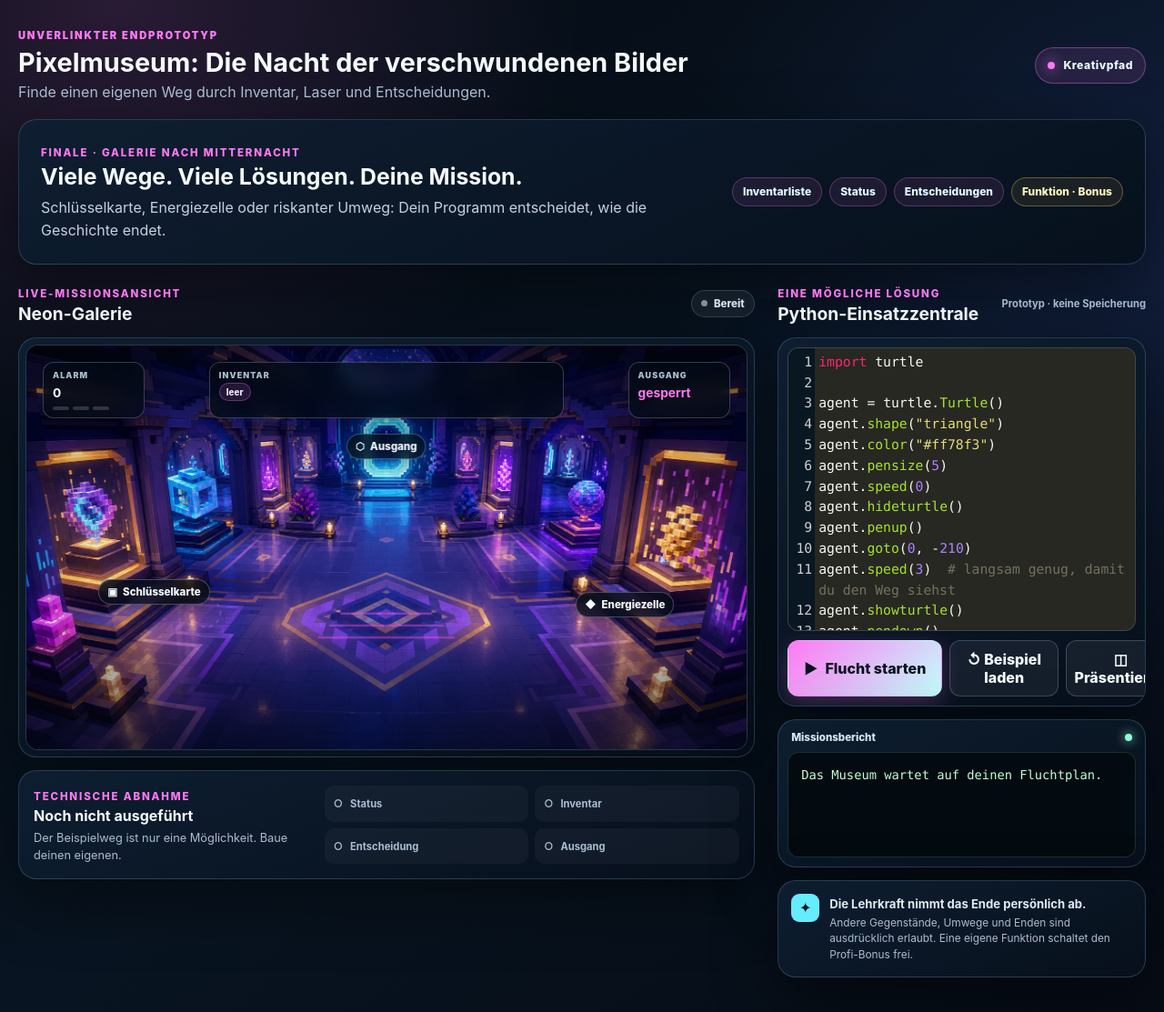
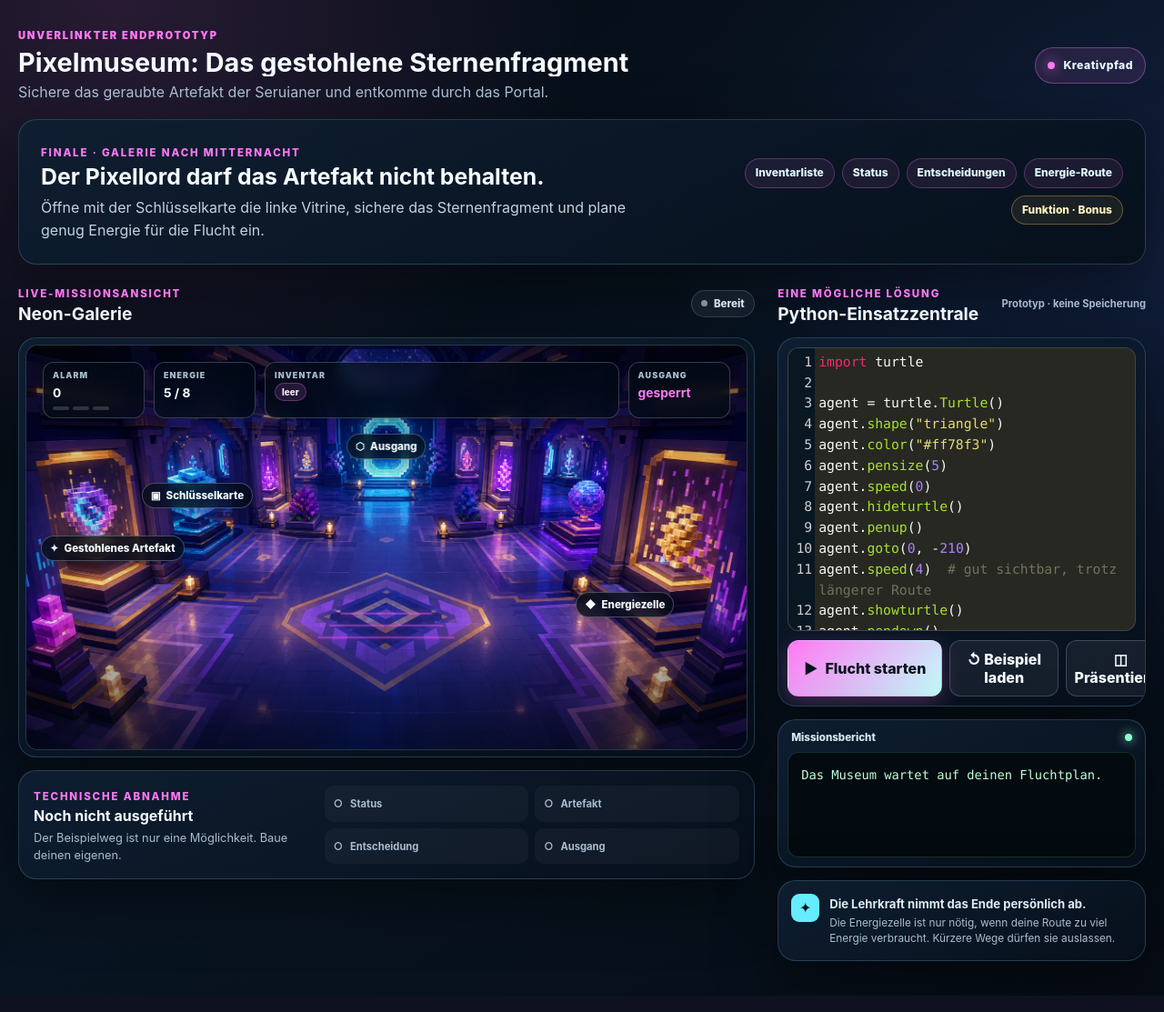
Before and after one commit to nmsboeheimkirchen/learnpython, a PHP site: page /prototypes/pixelmuseum_finale.html in a window 1280 px wide. Shown: the whole page at 91% size. Run offline with PHP 8.4, Linux system fonts and the light colour scheme; some libraries are stand-ins or nearby versions.

Commit message:
Refine PICO and Pixelmuseum finales

```diff
--- a/prototypes/finale.css
+++ b/prototypes/finale.css
@@ -1102,11 +1102,21 @@ svg.stage-overlay {
     backdrop-filter: blur(8px);
 }
 
-.charger-label { top: 61%; left: 4%; }
+.elevator-label { top: 38%; left: 3%; }
 .beacon-label { top: 41%; right: 7%; }
-.keycard-label { top: 58%; left: 10%; }
+.keycard-label { top: 34%; left: 16%; }
+.artifact-label { top: 47%; left: 2%; }
 .cell-label { top: 61%; right: 10%; }
 .portal-label { top: 22%; left: 50%; transform: translateX(-50%); }
+
+.museum-scene-recovered {
+    opacity: 0;
+    transition: opacity 420ms ease;
+}
+
+.artifact-secured .museum-scene-recovered {
+    opacity: 1;
+}
 
 .stage-hud > * {
     min-width: 112px;
@@ -1204,6 +1214,7 @@ svg.stage-overlay {
 
 .museum-hud { align-items: stretch; }
 .alarm-block,
+.energy-block,
 .exit-block { flex: 0 0 auto; }
 .inventory-block { flex: 1 1 240px; max-width: 390px; }
 
--- a/prototypes/finale.js
+++ b/prototypes/finale.js
@@ -72,9 +72,11 @@
     }
 
     function appendOutput(text) {
-        outputText += String(text);
+        const chunk = String(text);
+        outputText += chunk;
         consoleOutput.textContent = outputText;
         consoleOutput.scrollTop = consoleOutput.scrollHeight;
+        config.onOutput?.(chunk, outputText);
     }
 
     function clearTurtle() {
--- a/prototypes/pixelmuseum_finale.html
+++ b/prototypes/pixelmuseum_finale.html
@@ -4,7 +4,7 @@
     <meta charset="UTF-8">
     <meta name="viewport" content="width=device-width, initial-scale=1.0, viewport-fit=cover">
     <meta name="color-scheme" content="dark">
-    <title>Pixelmuseum – Finale-Prototyp</title>
+    <title>Pixelmuseum: Das gestohlene Sternenfragment – Finale-Prototyp</title>
     <link rel="stylesheet" href="../assets/vendor/codemirror/5.65.2/codemirror.min.css">
     <link rel="stylesheet" href="../assets/vendor/codemirror/5.65.2/monokai.min.css">
     <link rel="stylesheet" href="finale.css">
@@ -15,8 +15,8 @@
     <header class="prototype-header">
         <div>
             <span class="prototype-kicker">Unverlinkter Endprototyp</span>
-            <h1>Pixelmuseum: Die Nacht der verschwundenen Bilder</h1>
-            <p>Finde einen eigenen Weg durch Inventar, Laser und Entscheidungen.</p>
+            <h1>Pixelmuseum: Das gestohlene Sternenfragment</h1>
+            <p>Sichere das geraubte Artefakt der Seruianer und entkomme durch das Portal.</p>
         </div>
         <div class="path-badge" aria-label="Lernpfad Pixelmuseum">
             <span class="path-badge-dot" aria-hidden="true"></span>
@@ -28,13 +28,14 @@
         <section class="briefing-card" aria-labelledby="museum-briefing-title">
             <div>
                 <span class="eyebrow">Finale · Galerie nach Mitternacht</span>
-                <h2 id="museum-briefing-title">Viele Wege. Viele Lösungen. Deine Mission.</h2>
-                <p>Schlüsselkarte, Energiezelle oder riskanter Umweg: Dein Programm entscheidet, wie die Geschichte endet.</p>
+                <h2 id="museum-briefing-title">Der Pixellord darf das Artefakt nicht behalten.</h2>
+                <p>Öffne mit der Schlüsselkarte die linke Vitrine, sichere das Sternenfragment und plane genug Energie für die Flucht ein.</p>
             </div>
             <ul class="concept-strip" aria-label="Python-Ziele">
                 <li>Inventarliste</li>
                 <li>Status</li>
                 <li>Entscheidungen</li>
+                <li>Energie-Route</li>
                 <li class="bonus-chip">Funktion · Bonus</li>
             </ul>
         </section>
@@ -50,8 +51,9 @@
                 </div>
 
                 <div class="game-shell">
-                    <div class="game-stage" id="game-stage" aria-label="Nächtliches Pixelmuseum mit Ausstellungen, Lasern und leuchtendem Ausgang">
-                        <img class="scene-image" src="../assets/images/finales/pixel-museum.webp" alt="" fetchpriority="high">
+                    <div class="game-stage" id="game-stage" aria-label="Nächtliches Pixelmuseum mit gestohlenem Artefakt, Energiezelle und leuchtendem Ausgang">
+                        <img class="scene-image museum-scene-intact" src="../assets/images/finales/pixel-museum.webp" alt="" fetchpriority="high">
+                        <img class="scene-image museum-scene-recovered" src="../assets/images/finales/pixel-museum-recovered.webp" alt="">
                         <div class="scene-shade" aria-hidden="true"></div>
 
                         <svg class="stage-overlay museum-overlay" viewBox="0 0 960 540" preserveAspectRatio="none" aria-hidden="true">
@@ -67,7 +69,8 @@
                                 <path d="M420 358 L540 358"></path>
                             </g>
                             <g class="route-nodes">
-                                <circle cx="225" cy="335" r="18"></circle>
+                                <circle cx="230" cy="210" r="18"></circle>
+                                <circle cx="90" cy="225" r="18"></circle>
                                 <circle cx="710" cy="350" r="18"></circle>
                                 <circle cx="480" cy="155" r="24"></circle>
                             </g>
@@ -76,11 +79,13 @@
                         <div id="museum-turtle" class="turtle-target" aria-hidden="true"></div>
 
                         <div class="stage-label keycard-label"><span aria-hidden="true">▣</span> Schlüsselkarte</div>
+                        <div class="stage-label artifact-label"><span aria-hidden="true">✦</span> Gestohlenes Artefakt</div>
                         <div class="stage-label cell-label"><span aria-hidden="true">◆</span> Energiezelle</div>
                         <div class="stage-label portal-label"><span aria-hidden="true">⬡</span> Ausgang</div>
 
                         <div class="stage-hud museum-hud" aria-label="Museumsstatus">
                             <div class="alarm-block"><small>Alarm</small><strong id="alarm-value">0</strong><div class="alarm-dots" id="alarm-dots"><i></i><i></i><i></i></div></div>
+                            <div class="energy-block"><small>Energie</small><strong id="museum-energy">5 / 8</strong></div>
                             <div class="inventory-block"><small>Inventar</small><div id="inventory-items" class="inventory-items"><span>leer</span></div></div>
                             <div class="exit-block"><small>Ausgang</small><strong id="exit-state">gesperrt</strong></div>
                         </div>
@@ -95,7 +100,7 @@
                     </div>
                     <ul id="checks-list" class="checks-list" aria-label="Prüfergebnisse">
                         <li><span aria-hidden="true">○</span> Status</li>
-                        <li><span aria-hidden="true">○</span> Inventar</li>
+                        <li><span aria-hidden="true">○</span> Artefakt</li>
                         <li><span aria-hidden="true">○</span> Entscheidung</li>
                         <li><span aria-hidden="true">○</span> Ausgang</li>
                     </ul>
@@ -123,11 +128,11 @@ agent.speed(0)
 agent.hideturtle()
 agent.penup()
 agent.goto(0, -210)
-agent.speed(3)  # langsam genug, damit du den Weg siehst
+agent.speed(4)  # gut sichtbar, trotz längerer Route
 agent.showturtle()
 agent.pendown()
 
-turtle.Screen().delay(35)
+turtle.Screen().delay(30)
 
 status = {"alarm": 0, "energie": 5, "ausgang": "gesperrt"}
 inventar = []
@@ -136,12 +141,26 @@ def gehe_zu(x, y):
     agent.goto(x, y)
     status["energie"] = status["energie"] - 1
 
-gehe_zu(-250, -60)
+gehe_zu(-250, 60)
 agent.dot(16, "#ffd56b")
 inventar.append("Schlüsselkarte")
 print("Schlüsselkarte gefunden!")
 
 if "Schlüsselkarte" in inventar:
+    gehe_zu(-390, 45)
+    agent.dot(18, "#7df9ff")
+    inventar.append("Seruianer-Artefakt")
+    print("Artefakt sichergestellt!")
+else:
+    status["alarm"] = status["alarm"] + 1
+
+if status["energie"] &lt;= 3:
+    gehe_zu(250, -60)
+    status["energie"] = status["energie"] + 4
+    inventar.append("Energiezelle")
+    print("Energiezelle geladen!")
+
+if "Seruianer-Artefakt" in inventar:
     status["ausgang"] = "Portal"
     gehe_zu(0, 115)
     agent.dot(20, "#76f5a7")
@@ -149,7 +168,7 @@ if "Schlüsselkarte" in inventar:
 else:
     status["alarm"] = status["alarm"] + 1
 
-print("MUSEUM_STATUS|" + str(status["alarm"]) + "|" + ",".join(inventar) + "|" + status["ausgang"])
+print("MUSEUM_STATUS|" + str(status["alarm"]) + "|" + str(status["energie"]) + "|" + ",".join(inventar) + "|" + status["ausgang"])
 print("Fluchtweg gesichert!")</textarea>
 
                     <div class="control-bar" aria-label="Programmaktionen">
@@ -166,7 +185,7 @@ print("Fluchtweg gesichert!")</textarea>
 
                 <aside class="creative-card museum-creative">
                     <span aria-hidden="true">✦</span>
-                    <div><strong>Die Lehrkraft nimmt das Ende persönlich ab.</strong><p>Andere Gegenstände, Umwege und Enden sind ausdrücklich erlaubt. Eine eigene Funktion schaltet den Profi-Bonus frei.</p></div>
+                    <div><strong>Die Lehrkraft nimmt das Ende persönlich ab.</strong><p>Die Energiezelle ist nur nötig, wenn deine Route zu viel Energie verbraucht. Kürzere Wege dürfen sie auslassen.</p></div>
                 </aside>
             </section>
         </div>
@@ -183,23 +202,31 @@ print("Fluchtweg gesichert!")</textarea>
             targetId: "museum-turtle",
             runningLabel: "Agent unterwegs",
             defaultCode: document.getElementById("python-editor").value,
+            onOutput(chunk) {
+                if (chunk.includes("Artefakt sichergestellt!")) {
+                    document.body.classList.add("artifact-secured");
+                }
+            },
             parseOutput(output) {
                 const line = output.split(/\r?\n/).find(entry => entry.startsWith("MUSEUM_STATUS|"));
                 if (!line) return null;
-                const [, alarm, inventory, exit] = line.split("|");
-                return { alarm: Number(alarm), inventory: inventory ? inventory.split(",") : [], exit };
+                const [, alarm, energy, inventory, exit] = line.split("|");
+                return { alarm: Number(alarm), energy: Number(energy), inventory: inventory ? inventory.split(",") : [], exit };
             },
             resetHud() {
                 document.getElementById("alarm-value").textContent = "0";
                 document.getElementById("alarm-dots").dataset.level = "0";
+                document.getElementById("museum-energy").textContent = "5 / 8";
                 document.getElementById("inventory-items").innerHTML = "<span>leer</span>";
                 document.getElementById("exit-state").textContent = "gesperrt";
-                document.body.classList.remove("mission-complete");
+                document.body.classList.remove("mission-complete", "artifact-secured");
             },
             applyHud(data) {
                 const alarm = Number.isFinite(data.alarm) ? Math.max(0, Math.min(3, data.alarm)) : 0;
+                const energy = Number.isFinite(data.energy) ? Math.max(0, Math.min(8, data.energy)) : 0;
                 document.getElementById("alarm-value").textContent = String(alarm);
                 document.getElementById("alarm-dots").dataset.level = String(alarm);
+                document.getElementById("museum-energy").textContent = energy + " / 8";
                 const inventory = document.getElementById("inventory-items");
                 inventory.textContent = "";
                 (data.inventory.length ? data.inventory : ["leer"]).forEach(item => {
@@ -208,13 +235,16 @@ print("Fluchtweg gesichert!")</textarea>
                     inventory.appendChild(chip);
                 });
                 document.getElementById("exit-state").textContent = data.exit || "offen";
-                document.body.classList.toggle("mission-complete", Boolean(data.exit && data.exit !== "gesperrt"));
+                const artifactSecured = data.inventory.includes("Seruianer-Artefakt");
+                document.body.classList.toggle("artifact-secured", artifactSecured);
+                document.body.classList.toggle("mission-complete", artifactSecured && Boolean(data.exit && data.exit !== "gesperrt"));
             },
             validate(code, output) {
                 const checks = [
                     { label: "Status-Dictionary", passed: /\bstatus\s*=\s*\{/.test(code) },
-                    { label: "Inventarliste mit Fundstück", passed: /\binventar\s*=\s*\[/.test(code) && /\.append\s*\(/.test(code) },
+                    { label: "Gestohlenes Artefakt gesichert", passed: /Seruianer-Artefakt/.test(output) && /Artefakt sichergestellt!/.test(output) },
                     { label: "Eigene Entscheidung", passed: /\bif\s+[^\n]+:/.test(code) },
+                    { label: "Energiezelle sinnvoll genutzt", passed: /Energiezelle geladen!/.test(output), optional: true },
                     { label: "Gültiger Fluchtbericht", passed: /Fluchtweg gesichert!/.test(output) },
                     { label: "Profi-Bonus: eigene Funktion", passed: /\bdef\s+\w+\s*\(/.test(code), optional: true }
                 ];
```
Also changed, not shown: prototypes/pico_finale.html (+30 -19 lines), tests/runner.test.mjs (+18 -3 lines), assets/images/finales/pixel-museum-recovered.webp (added).
